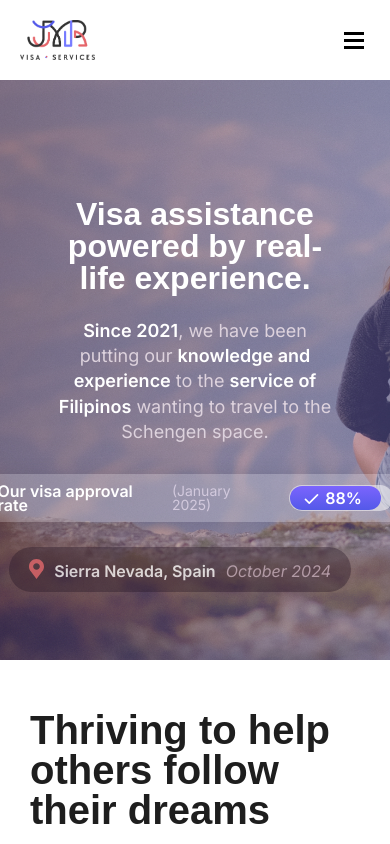
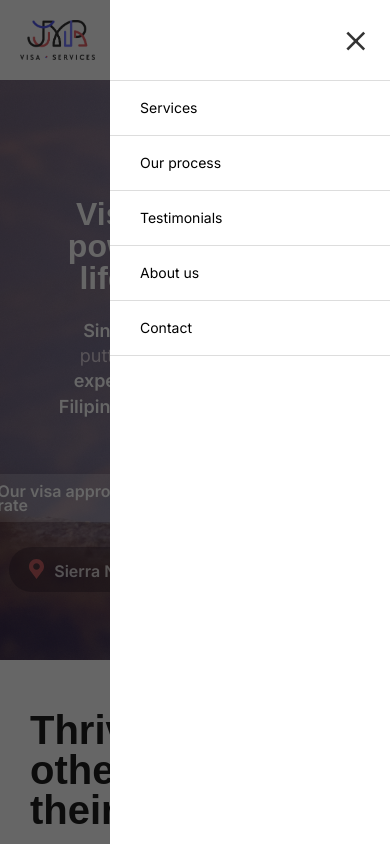
Before and after one commit to EricBARBEAU/jmr-vs, a React (Create React App) app in the folder my-app/: page /about-us in a window 390 px wide. Both pictures are taken after a click on the element 354 px from the left and 40 px from the top of the page. Shown: the top 844 px of the page. Built offline with nearby package versions, Linux system fonts and the light colour scheme; a web font is replaced by a local one.

Commit message:
mobile nav working

```diff
--- a/my-app/src/css/core/variables.scss
+++ b/my-app/src/css/core/variables.scss
@@ -45,7 +45,7 @@
 	code {
 		font-family: $font-mono;
 	}
-	a {
+	a, .navbar_mobile .btn_close {
 		font-family: $font-link;
 	}
 	button, .btn {
--- a/my-app/src/css/elements/navbar.scss
+++ b/my-app/src/css/elements/navbar.scss
@@ -106,44 +106,92 @@
 // 02 - Mobile navbar
 .navbar_mobile {
 
-	display: none;
-	position: absolute;
-	left: 0px;
-	top: 0px;
-	right: 0px;
-	bottom: 0px;
+	position: fixed;
+	left: 0;
+	top: 0;
+	right: 0;
+	bottom: 0;
 	height: 100%;
 	width: 100%;
-	background-color: rgba(0,0,0,0.1);
+	background-color: rgba(0, 0, 0, 0.1);
 	z-index: 100;
+	opacity: 0;
+	visibility: hidden; /* Hide the overlay initially */
 	// Transition
     transition: all .2s ease-in-out;
     -moz-transition: all .2s ease-in-out;
     -webkit-transition: all .2s ease-in-out;
 
 	.navbar_wrapper {
-		z-index: 110;
-		position: absolute;
-		right: 0px;
-		top: 0px;
-		bottom: 0px;
-		width: 50vw;
+		position: fixed;
+		top: 0;
+		right: 0;
+		z-index: 1000;
+		bottom: 0;
+		width: 280px;
 		height: 100%;
 		overflow: hidden;
 		background-color: #fff;
-		transform: translateX(52vw);
+		transform: translateX(100%);
 	    // Transition
-	    transition: all .4s ease-in-out;
-	    -moz-transition: all .4s ease-in-out;
-	    -webkit-transition: all .4s ease-in-out;
+	    transition: all .6s ease-in-out;
+	    -moz-transition: all .6s ease-in-out;
+	    -webkit-transition: all .6s ease-in-out;
 	}
 
 	&.active {
-		display: block;
-		background-color: rgba(0,0,0,0.6);
+		opacity: 1;
+		visibility: visible;
+		background-color: rgba(0, 0, 0, 0.6);
 
 		.navbar_wrapper {
-			transform: translateX(0px);
+			transform: translateY(0);
+		}
+	}
+
+	// Content
+	.navbar_wrapper {
+
+		// Close CTA
+		.btn_close {
+			font-size: 42px;
+			font-weight: 200;
+			display: block;
+			width: 20px;
+			height: 20px;
+			position: absolute;
+			right: 28px;
+			top: 17px;
+			color:$font-color-reg;
+			font-weight: 300;
+		}
+
+		// Nav
+		.mobile_nav {
+
+			&-container {
+				display: flex;
+				flex-direction: column;
+				margin-top: 80px;
+			}
+			&-link {
+				font-size: $font-size-14;
+				padding: 20px 30px;
+				border-bottom: 1px solid #ddd;
+
+				&:first-child {
+					border-top: 1px solid #ddd;
+				}
+
+				// Transition
+				transition: all .2s ease-in-out;
+				-moz-transition: all .2s ease-in-out;
+				-webkit-transition: all .2s ease-in-out;
+
+				&:hover {
+					background-color: #f8f8f8;
+				}
+			}
 		}
 	}
 
--- a/my-app/src/modules/App.js
+++ b/my-app/src/modules/App.js
@@ -1,4 +1,5 @@
-// React router
+// React stuff
+import React, { useState } from "react";
 import { BrowserRouter, Routes, Route } from "react-router-dom";
 // Elements import
 import Nav from './elements/navbar';
@@ -22,11 +23,18 @@ import ServicesAppointment from './views/services/appointment_scheduling';
 
 
 function App() {
+
+    const [isSidebarOpen, setIsSidebarOpen] = useState(false);
+
+    const toggleSidebar = () => {
+        setIsSidebarOpen(!isSidebarOpen);
+    };
+
     return (
       <div className="App">
         <BrowserRouter>
-            <MobileNav />
-            <Nav />
+            <MobileNav isSidebarOpen={isSidebarOpen} toggleSidebar={toggleSidebar} />
+            <Nav toggleSidebar={toggleSidebar} />
             <Routes>
                 <Route path="/" element={<Layout />} >
                     <Route index element={<Home />} />
--- a/my-app/src/modules/elements/mobile-navbar.js
+++ b/my-app/src/modules/elements/mobile-navbar.js
@@ -1,25 +1,27 @@
 import { Link } from "react-router-dom";
-import Nav from './navbar';
 
-function MobileNav() {
+function MobileNav({ isSidebarOpen, toggleSidebar }) {
   return (
-  	<div className="navbar_mobile">
+  	<div className={`navbar_mobile ${isSidebarOpen ? "active" : ""}`}>
   		<div className="navbar_wrapper">
-	  		<ul className="">
-					<li className="" >
-						<Link to="/services" alt="Services">Services</Link>
+  			<button onClick={toggleSidebar} className="btn_close">
+          &times; {/* Close icon */}
+        </button>
+	  		<ul className="mobile_nav-container">
+					<li className="mobile_nav-link" >
+						<Link to="/services/visa-service-packages" alt="Services" onClick={toggleSidebar}>Services</Link>
 					</li>
-					<li className="" >
-						<Link to="/our-process" alt="Process">Our process</Link>
+					<li className="mobile_nav-link" >
+						<Link to="/our-process" alt="Process" onClick={toggleSidebar}>Our process</Link>
 					</li>
-					<li className="" >
-						<Link to="/testimonials" alt="Testimonials">Testimonials</Link>
+					<li className="mobile_nav-link" >
+						<Link to="/testimonials" alt="Testimonials" onClick={toggleSidebar}>Testimonials</Link>
 					</li>
-					<li className="" >
-						<Link to="/about-us" alt="About us">About us</Link>
+					<li className="mobile_nav-link" >
+						<Link to="/about-us" alt="About us" onClick={toggleSidebar}>About us</Link>
 					</li>
-					<li className="" >
-						<Link to="/contact" alt="Contact">Contact</Link>
+					<li className="mobile_nav-link" >
+						<Link to="/contact" alt="Contact" onClick={toggleSidebar}>Contact</Link>
 					</li>
 				</ul>
 			</div>
--- a/my-app/src/modules/elements/navbar.js
+++ b/my-app/src/modules/elements/navbar.js
@@ -2,19 +2,7 @@ import React from 'react';
 import jmr_logo from '../../img/jmr-logo_onwhite@2x.png';
 import { NavLink } from "react-router-dom";
 
-// function openNav() {
-// 	const mobileNav = document.getElementsByClassName("navbar_mobile");
-// 	alert(mobileNav);
-// }
-
-function Nav() {
-
-	const [status, setStatus] = React.useState(0);
-  // 0: no show // 1: show mobile nav
-  const navHandler = (status) => {
-    setStatus(status);
-    console.log(status);
-  };
+function Nav({ toggleSidebar }) {
 
   return (
     <nav className="navbar ctnr_cntr">
@@ -38,7 +26,7 @@ function Nav() {
 					<NavLink to="/contact" alt="Contact">Contact</NavLink>
 				</li>
 			</ul>
-			<div className="mobile_menu-cta" onClick={(e) => navHandler(1)} >
+			<div className="mobile_menu-cta" onClick={toggleSidebar}>
 				<svg viewBox="0 0 100 80" width="20" height="20">
 					<rect width="100" height="15"></rect>
 					<rect y="35" width="100" height="15"></rect>
```
